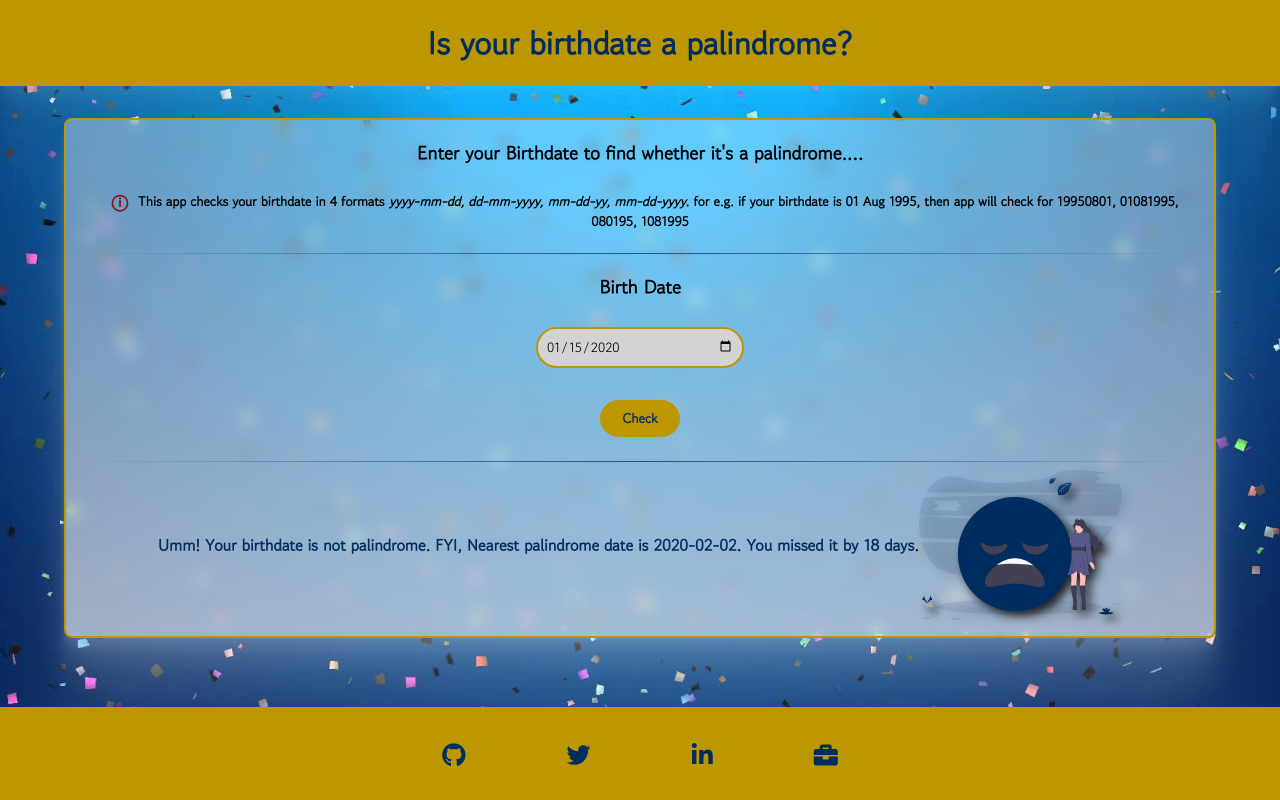
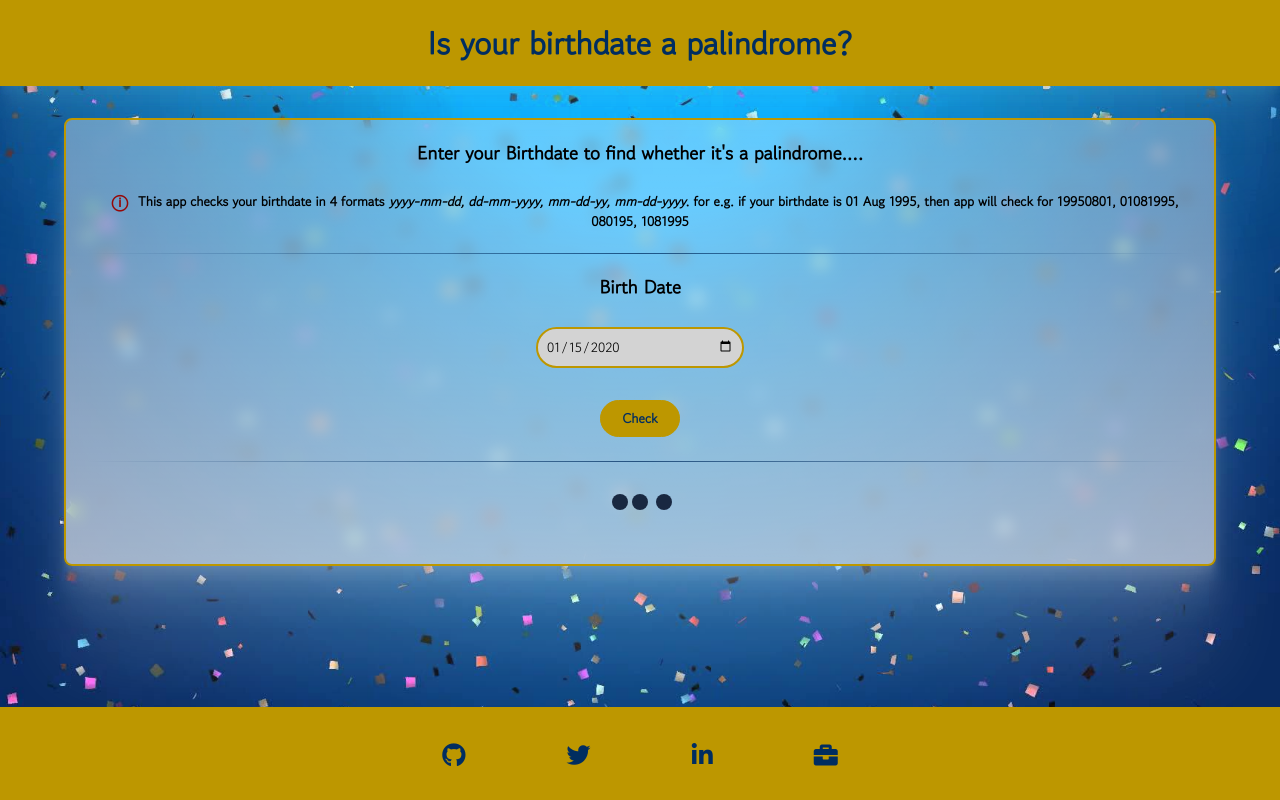
Before and after one commit to rkreddy99/palindrome-birthday, a React (Create React App) app: page / in a window 1280 px wide. Both pictures are taken after typing "2020-01-15" into the empty fields and a click on the button "Check". Built offline with nearby package versions, Linux system fonts and the light colour scheme.

Commit message:
feat: show loading screen before calculation

```diff
--- a/package.json
+++ b/package.json
@@ -8,6 +8,7 @@
     "@testing-library/user-event": "^12.1.10",
     "react": "^17.0.2",
     "react-dom": "^17.0.2",
+    "react-loading": "^2.0.3",
     "react-scripts": "4.0.3",
     "web-vitals": "^1.0.1"
   },
--- a/src/App.js
+++ b/src/App.js
@@ -2,47 +2,58 @@ import "./App.css";
 import { useState } from "react";
 import happy from "./images/happy.svg";
 import unhappy from "./images/unhappy.svg";
+import ReactLoading from 'react-loading'
 
 function App() {
   const [birthday, setBirthday] = useState("");
-  const [msg, setMsg] = useState("");
-  const [palindrome, setPalindrome] = useState("");
+  const [output, setOutput] = useState(null);
 
   const datesInMonth = [31, 28, 31, 30, 31, 30, 31, 31, 30, 31, 30, 31];
   function changeBirthday(event) {
     setBirthday(event.target.value);
   }
 
-  function checkPalindrome(event) {
+  function showOutput(event) {
     event.preventDefault();
+    setOutput(<div className="output"><ReactLoading color="#192841" /></div>)
+    setTimeout(() => {
+      checkPalindrome();
+    }, 3000)
+  }
+
+  function checkPalindrome() {
     const dateArray = birthday.split("-");
     const inputYear = dateArray[0];
     const inputMonth = dateArray[1];
     const inputDate = dateArray[2];
     let setFlag = checkAllCombi(inputYear, inputMonth, inputDate);
     let newoutput = "";
+    let palindrome = null;
     if (setFlag) {
       newoutput = `It's a palindrome in format ${setFlag}, yay 🥳!!!`;
-      setPalindrome(true);
+      palindrome = (true);
     } else {
       let [nextdate, diff] = findNextDate(inputDate, inputMonth, inputYear);
       newoutput = `Umm! Your birthdate is not palindrome. FYI, Nearest palindrome date is ${nextdate}. You missed it by ${diff} days.`;
-      setPalindrome(false);
+      palindrome = (false);
     }
-    setMsg(newoutput);
+    setOutput(
+      <div className="output">
+        <p>{newoutput}</p>
+        <br/>
+        {palindrome === true && <img src={happy} alt="happy-img" />}
+        {palindrome === false && <img src={unhappy} alt="unhappy-img" />}
+      </div>
+    )
   }
 
   function checkAllCombi(yyyy, mm, dd) {
-    //yyyymmdd format string
     const dateFormat1 = yyyy + mm + dd;
 
-    //ddmmyyyy format string
     const dateFormat2 = dd + mm + yyyy;
 
-    //mmddyy format string
     const dateFormat3 = mm + dd + yyyy.substring(2);
 
-    //mddyyyy format string
     const dateFormat4 = Number(mm) + dd + yyyy;
 
     if (isPalindrome(dateFormat1)) {
@@ -77,7 +88,6 @@ function App() {
     let yyNo2 = Number(year);
 
     for (let i = 1; i > 0; i++) {
-      //forward check
       ddNo1 = ddNo1 + 1;
       if (ddNo1 > Number(datesInMonth[mmNo1 - 1])) {
         ddNo1 = 1;
@@ -101,7 +111,6 @@ function App() {
         return [`${setFlagNextDate}`, i];
       }
 
-      //backward check
       if (yyNo2 > 1) {
         ddNo2 = ddNo2 - 1;
         if (ddNo2 < 1) {
@@ -148,7 +157,7 @@ function App() {
             01081995, 080195, 1081995
           </h5>
           <hr />
-          <form onSubmit={checkPalindrome}>
+          <form onSubmit={showOutput}>
             <h3>Birth Date</h3>
             <input
               className="birthday"
@@ -162,11 +171,7 @@ function App() {
             <button type="submit">Check</button>
           </form>
           <hr />
-          <div className="output">
-            <p>{msg}</p>
-            {palindrome === true && <img src={happy} alt="happy-img" />}
-            {palindrome === false && <img src={unhappy} alt="unhappy-img" />}
-          </div>
+          {output}
         </div>
       </div>
 
```
Also changed, not shown: 1 other file (tests, documents, lock files or other folders).
